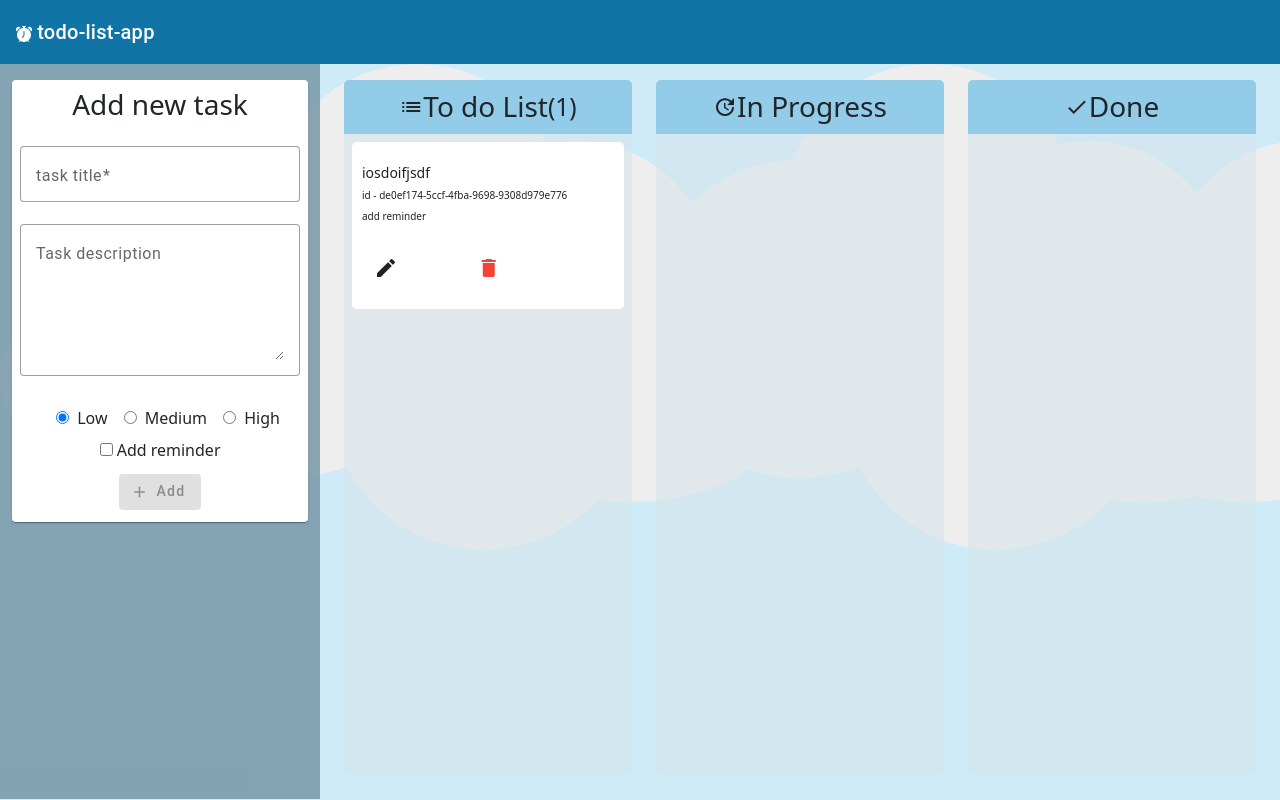
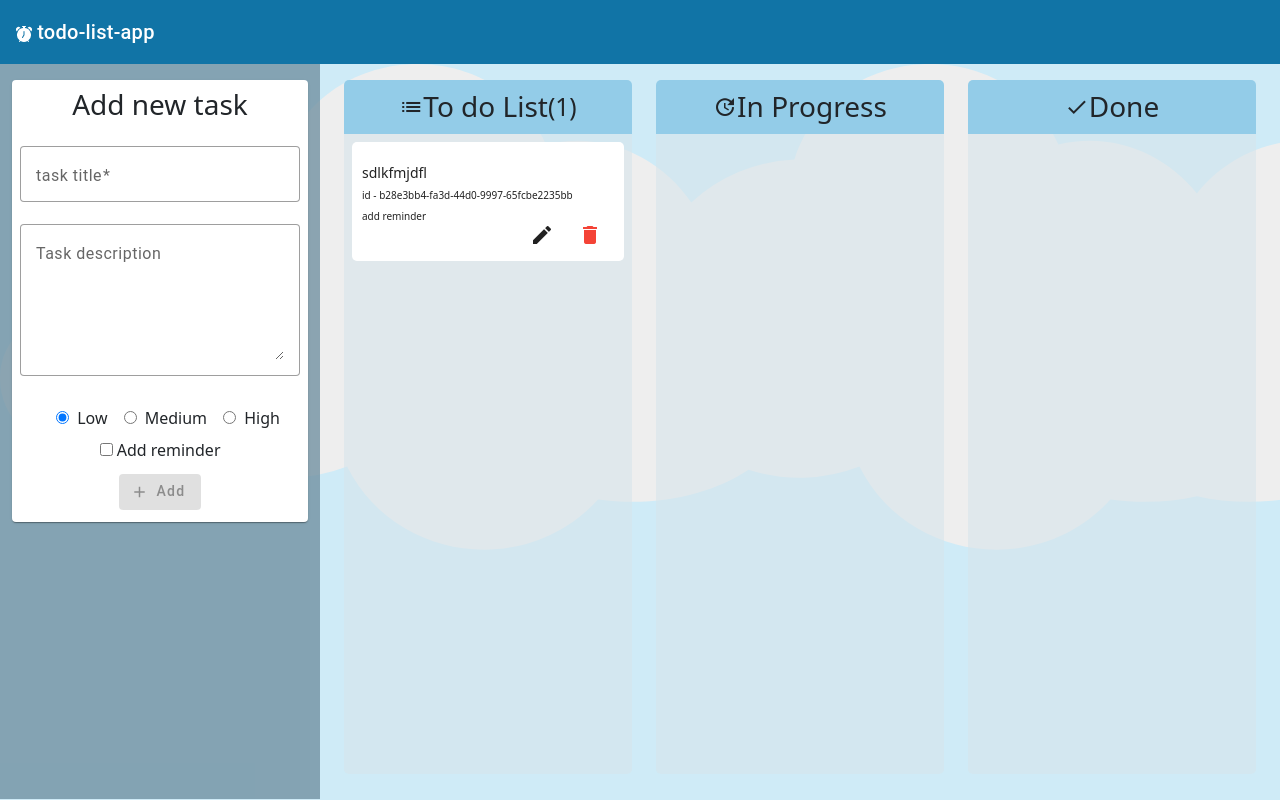
Before and after one commit to rajibjonchhen/todo-list-angular, an Angular app: page / in a window 1280 px wide. Built offline with nearby package versions, Linux system fonts and the light colour scheme; data requests are answered from the project's data file.

Commit message:
cancel button functionality added

```diff
--- a/db.json
+++ b/db.json
@@ -1,12 +1,12 @@
 {
   "tasks": [
     {
-      "title": "iosdoifjsdf",
+      "title": "sdlkfmjdfl",
       "description": "",
-      "done": true,
+      "done": false,
       "reminder": false,
       "priority": "low",
-      "id": "de0ef174-5ccf-4fba-9698-9308d979e776"
+      "id": "b28e3bb4-fa3d-44d0-9997-65fcbe2235bb"
     }
   ]
 }
--- a/src/app/components/add-task/add-task.component.ts
+++ b/src/app/components/add-task/add-task.component.ts
@@ -10,9 +10,9 @@ import { ITask } from '../models/task';
   styleUrls: ['./add-task.component.css']
 })
 export class AddTaskComponent {
-  @Output() onAddTask: EventEmitter<ITask> = new EventEmitter()
-  @Output() onUpdateTask: EventEmitter<ITask> = new EventEmitter()
-  @Output() onCancelUpdateTask: EventEmitter<ITask> = new EventEmitter()
+  @Output() addTask: EventEmitter<ITask> = new EventEmitter()
+  @Output() updateTask: EventEmitter<ITask> = new EventEmitter()
+  @Output() cancelUpdateTask: EventEmitter<ITask> = new EventEmitter()
   @Input() isEditEnabled:boolean
   @Input() taskToEdit:ITask
 
@@ -37,7 +37,7 @@ export class AddTaskComponent {
     }
     this.isEditEnabled = false;
     this.updateId = undefined;
-    this.onAddTask.emit(newTask)
+    this.addTask.emit(newTask)
     this.todoForm.controls['title'].setValue("")
     this.todoForm.controls['description'].setValue("")
     this.todoForm.controls['reminder'].setValue(false)
@@ -47,11 +47,10 @@ export class AddTaskComponent {
 
   onCancelUpdateBtn(){
     console.log("hello cancel")
-    this.onCancelUpdateTask.emit()
+    this.cancelUpdateTask.emit()
   }
 
   onEdit(task:ITask){
-
     if(this.isEditEnabled){
       this.todoForm.controls['title'].setValue(this.taskToEdit.title)
       this.todoForm.controls['description'].setValue(this.taskToEdit.description)
@@ -70,7 +69,7 @@ export class AddTaskComponent {
     reminder :this.todoForm.controls['reminder'].value
   }
 
-    this.onUpdateTask.emit(newTask)
+    this.updateTask.emit(newTask)
   }
 
 }
--- a/src/app/components/task-item/task-item.component.scss
+++ b/src/app/components/task-item/task-item.component.scss
@@ -1,9 +1,4 @@
-.box{
-  display: grid;
-  grid-auto-flow: column;
-  grid-column-end: 5px;
-  z-index: 0;
-}
+
 
 
 .task-content{
@@ -16,6 +11,17 @@
            line-clamp: 3;
    -webkit-box-orient: vertical;
 }
+
+.box{
+  display: grid;
+  grid-auto-flow: column;
+  grid-column-end: 5px;
+  z-index: 0;
+  position: absolute;
+  right: 5px;
+  bottom: 5px;
+}
+
 .small-text{
   font-size: 10px;
 }
--- a/src/app/components/todo/todo.component.html
+++ b/src/app/components/todo/todo.component.html
@@ -1,7 +1,7 @@
 <main class="container-fluid">
   <div class="row ">
     <section class="col-md-3 add-todo-section">
-      <app-add-task (onAddTask)="addTask($event)" [isEditEnabled]="isEditEnabled" [taskToEdit]="taskToEdit"></app-add-task>
+      <app-add-task (onAddTask)="addTask($event)" [isEditEnabled]="isEditEnabled" [taskToEdit]="taskToEdit" (cancelUpdateTask)="cancelUpdate()"></app-add-task>
     </section>
     <section class="col-md-9">
       <div class="container mt-3" cdkDropListGroup>
--- a/src/app/components/todo/todo.component.scss
+++ b/src/app/components/todo/todo.component.scss
@@ -48,6 +48,7 @@ height: 80vh;
   font-size: 14px;
   border-right: 5px solid;
   border-right-color: rgba(0, 0, 0,0);
+  position: relative;
 }
 
 .reminder{
@@ -77,12 +78,7 @@ height: 80vh;
   transition: transform 250ms cubic-bezier(0, 0, 0.2, 1);
 }
 
-.box{
-  display: grid;
-  grid-auto-flow: column;
-  grid-column-end: 5px;
-  z-index: 0;
-}
+
 
 .column-title{
   background-color: rgb(147, 204, 232);
@@ -90,21 +86,3 @@ height: 80vh;
   margin:auto;
   text-align: center;
 }
-
-.task-content{
-  max-width: 80%;
-  text-overflow: ellipsis;
-  word-wrap: break-word;
-  overflow: hidden;
-  display: -webkit-box;
-   -webkit-line-clamp: 4; /* number of lines to show */
-           line-clamp: 3;
-   -webkit-box-orient: vertical;
-}
-.small-text{
-  font-size: 10px;
-}
-
-.task-done{
-  text-decoration: line-through;
-}
--- a/src/app/services/task.service.ts
+++ b/src/app/services/task.service.ts
@@ -25,14 +25,12 @@ getTasksService(): Observable<ITask[]>{
 
 // ***************** add new task **************************
 addTasksService(task:ITask): Observable<ITask>{
-  console.log("service",task)
   return this.http.post<ITask>(this.apiUrl, task, httpOptions)
 }
 
 // ***************** delete a task **************************
 deleteTaskService(task:ITask): Observable<ITask>{
   const url = `${this.apiUrl}/${task.id}`
-  console.log(url, task)
   return this.http.delete<ITask>(url)
 }
 
```
